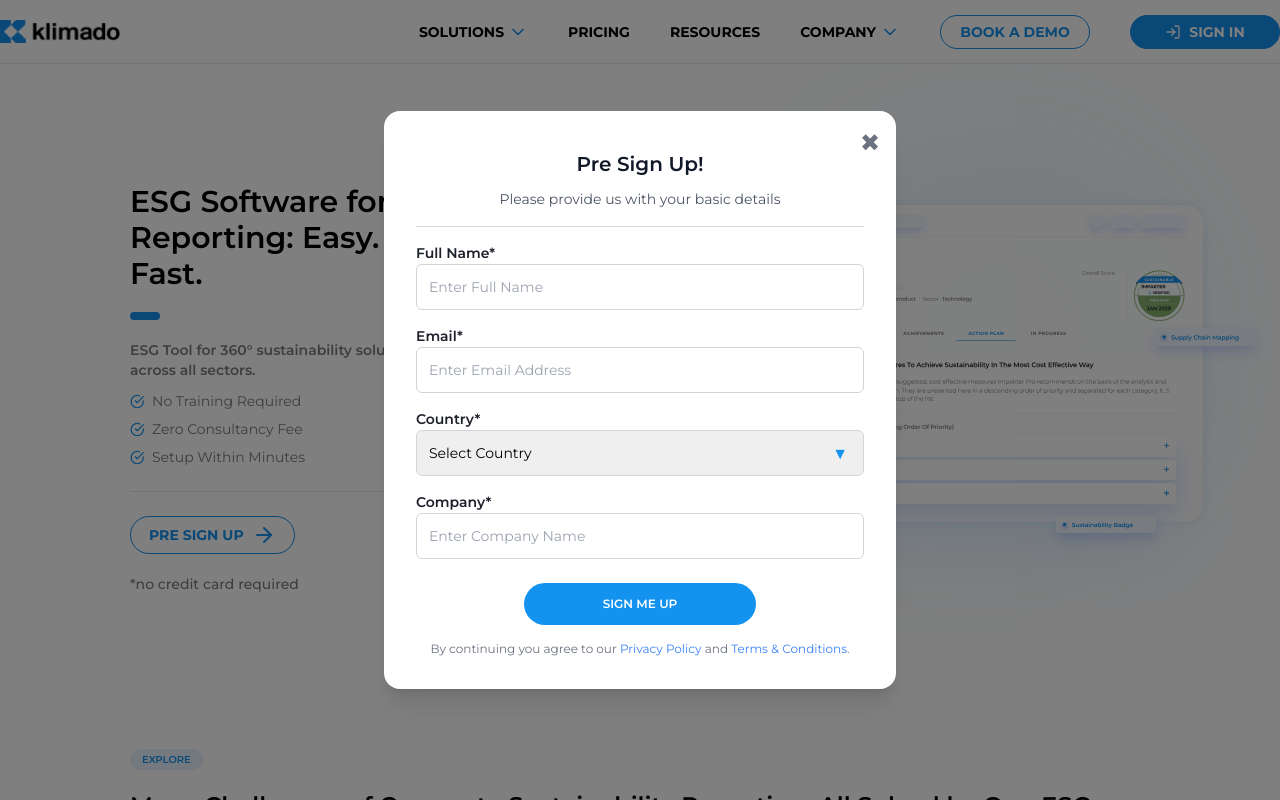
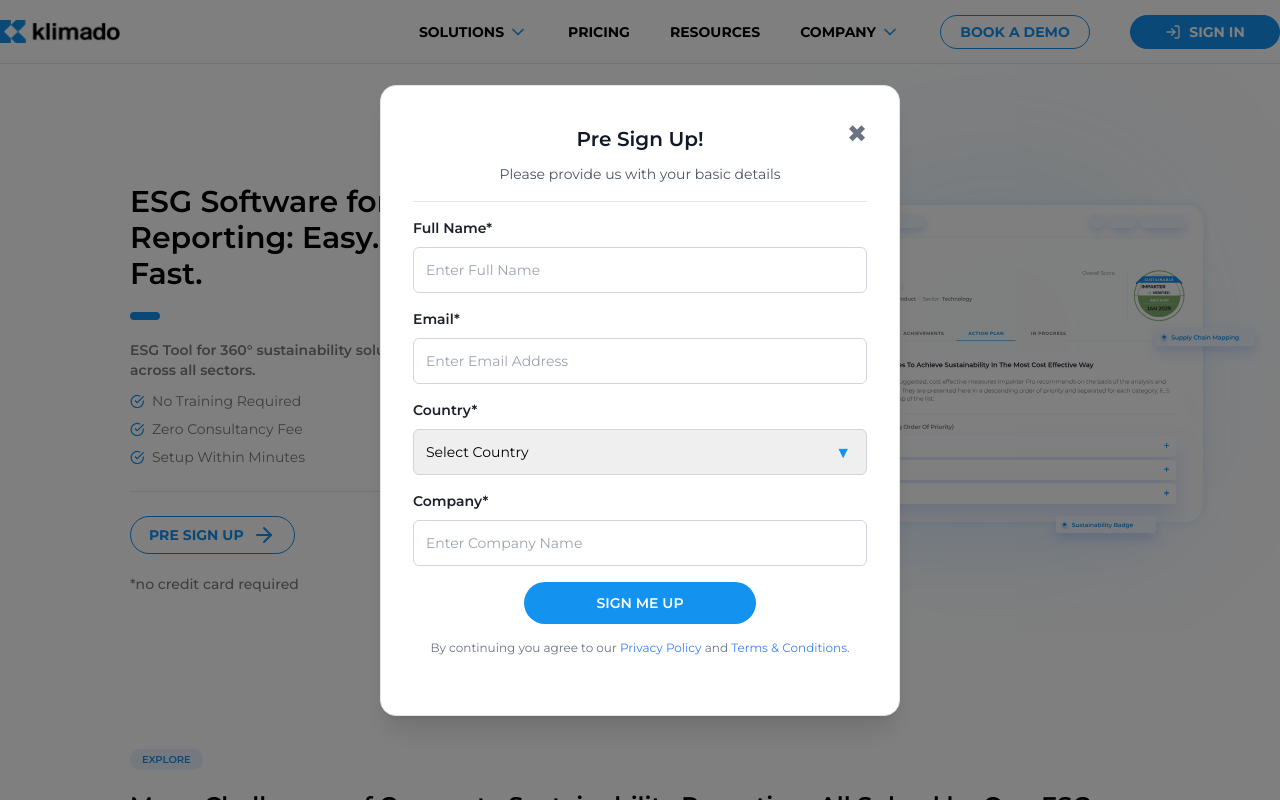
Before and after one commit to RaoAkif/Klimado, a Next.js app: page / in a window 1280 px wide. Both pictures are taken after a click on the button "SIGN IN". Shown: the top 800 px of the page. Built offline with nearby package versions, Linux system fonts and the light colour scheme.

Commit message:
Ad p in form

```diff
--- a/src/app/components/ui/Modal.tsx
+++ b/src/app/components/ui/Modal.tsx
@@ -17,11 +17,13 @@
 
   return (
     <div className="fixed inset-0 bg-black bg-opacity-50 flex items-center justify-center z-50">
-      <div className="bg-white rounded-2xl shadow-xl max-w-lg w-full p-8 relative">
+      <div
+        className="bg-white shadow-xl border border-[#E4E4E4] w-[520px] h-[631px] p-[32px] rounded-[16px] relative flex flex-col"
+      >
         {/* Close Button */}
         <button
           onClick={onClose}
-          className="absolute top-4 right-4 text-gray-500 hover:text-gray-700 text-2xl"
+          className="absolute top-[32px] right-[32px] text-gray-500 hover:text-gray-700 text-2xl"
         >
           ✖
         </button>
@@ -34,13 +36,13 @@
           Please provide us with your basic details
         </p>
 
-        <hr className="border-gray-300 my-4" />
+        <hr className="border-[#E4E4E4] my-4" />
 
         {/* Form */}
-        <form>
+        <form className="flex flex-col gap-[16px] flex-1">
           {/* Full Name */}
-          <div className="mb-4">
-            <label className="block text-[14px] font-semibold text-[#1D2029] font-montserrat">
+          <div className="flex flex-col">
+            <label className="text-[14px] font-semibold text-[#1D2029] font-montserrat mb-2">
               Full Name*
             </label>
             <input
@@ -52,8 +54,8 @@
           </div>
 
           {/* Email */}
-          <div className="mb-4">
-            <label className="block text-[14px] font-semibold text-[#1D2029] font-montserrat">
+          <div className="flex flex-col">
+            <label className="text-[14px] font-semibold text-[#1D2029] font-montserrat mb-2">
               Email*
             </label>
             <input
@@ -65,8 +67,8 @@
           </div>
 
           {/* Country */}
-          <div className="mb-4">
-            <label className="block text-[14px] font-semibold text-[#1D2029] font-montserrat">
+          <div className="flex flex-col">
+            <label className="text-[14px] font-semibold text-[#1D2029] font-montserrat mb-2">
               Country*
             </label>
             <div className="relative">
@@ -85,22 +87,23 @@
           </div>
 
           {/* Company */}
-          <div className="mb-6">
-            <label className="block text-[14px] font-semibold text-[#1D2029] font-montserrat">
+          <div className="flex flex-col">
+            <label className="text-[14px] font-semibold text-[#1D2029] font-montserrat mb-2">
               Company*
             </label>
             <input
               type="text"
-              className="w-full border border-gray-300 p-3 rounded-md focus:ring-2 focus:ring-blue-500 outline-none text-[14px] leading-[20px] font-montserrat"
+              className="w-full border border-gray-300 p-3 rounded-md  outline-none text-[14px] leading-[20px] font-montserrat"
               placeholder="Enter Company Name"
               required
             />
           </div>
 
           {/* Submit Button */}
+          <div className="flex justify-center">
             <button
               type="submit"
-            className="w-[232px] h-[42px] bg-[#1492EF] text-white font-semibold text-[12px] leading-[20px] rounded-[32px] hover:bg-blue-700 transition mx-auto flex items-center justify-center"
+              className="w-[232px] h-[42px] bg-[#1492EF] text-white font-semibold text-[14px] leading-[20px] rounded-[32px] hover:bg-blue-700 transition flex items-center justify-center"
               style={{
                 paddingTop: "12px",
                 paddingBottom: "12px",
@@ -110,14 +113,15 @@
             >
               SIGN ME UP
             </button>
-        </form>
+          </div>
 
         {/* Privacy Policy */}
-        <p className="text-xs text-gray-500 text-center mt-4">
+        <p className="text-xs text-gray-500 text-center">
           By continuing you agree to our{" "}
           <a href="/privacy-policy" className="text-blue-500">Privacy Policy</a> and{" "}
           <a href="/terms" className="text-blue-500">Terms & Conditions</a>.
         </p>
+        </form>
       </div>
     </div>
   );
```
Lines whose indentation alone changed are shown as unchanged.
